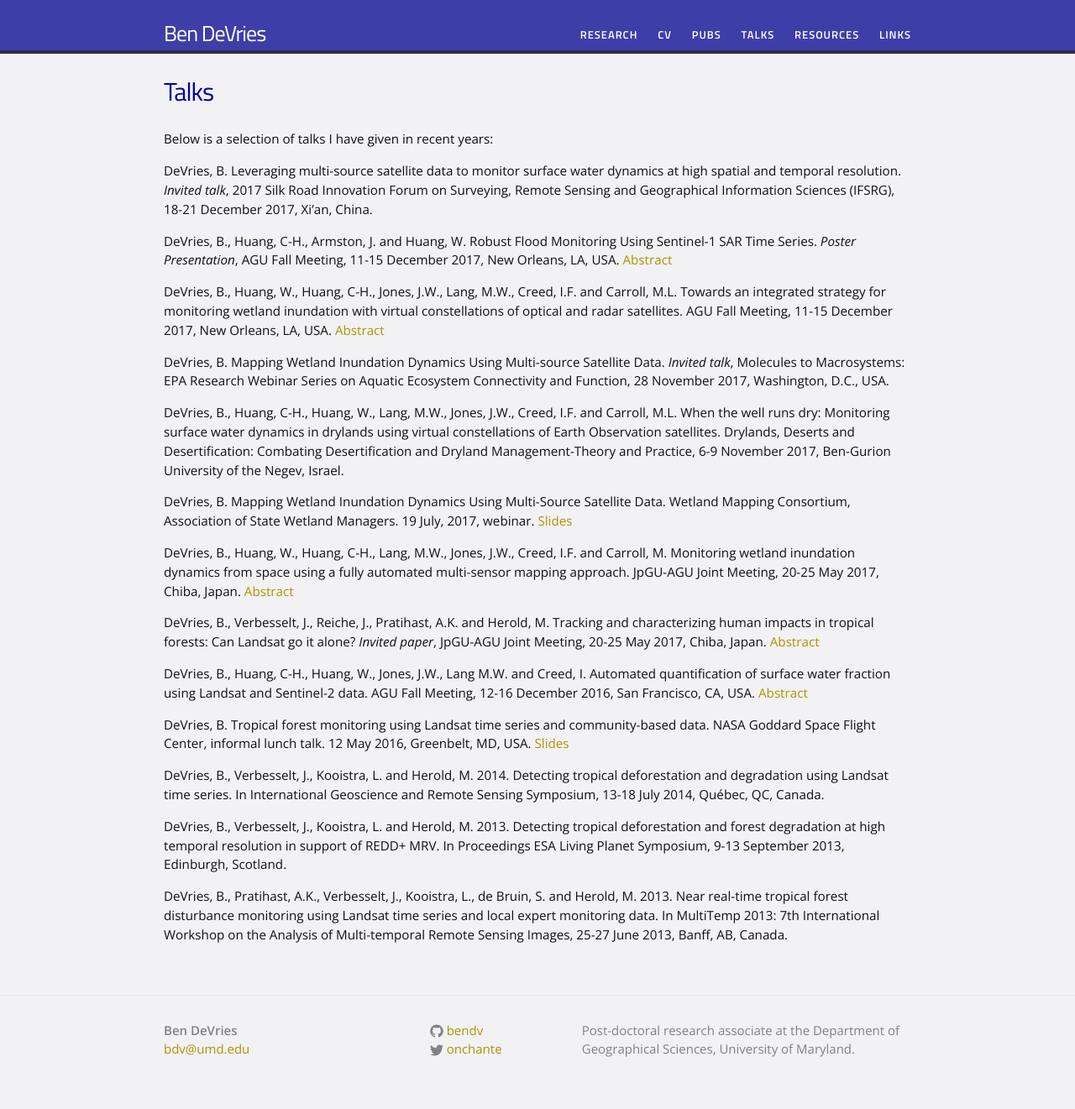
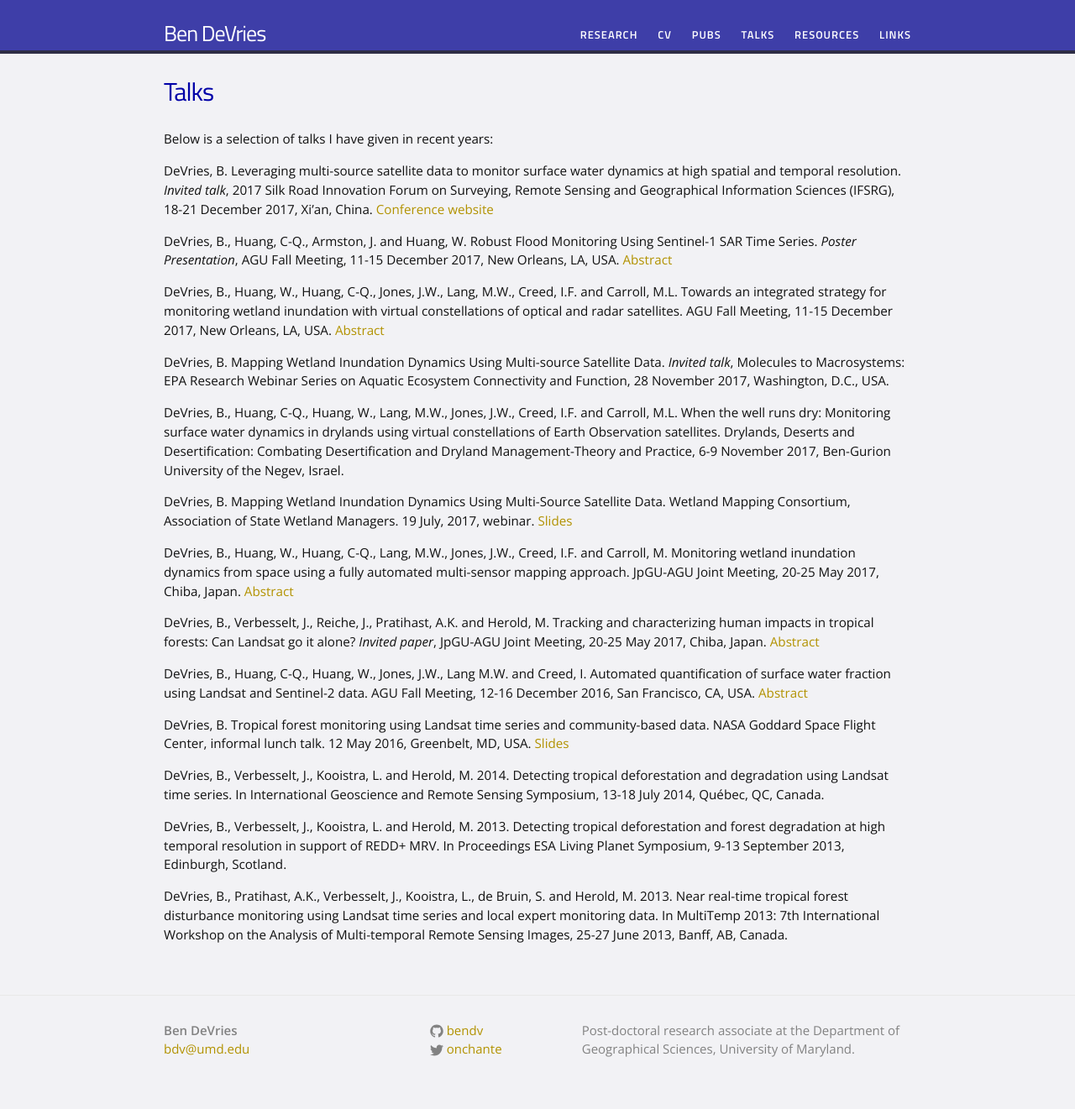
Before and after one commit to bendv/bendv.github.io, a Jekyll site: the page built from talks.md, in a window 1280 px wide. Shown: the whole page at 84% size. Built offline with Jekyll 4.4.1, drawn with Linux system fonts in a browser that asks for light colours.

Commit message:
small corrections

```diff
--- a/talks.md
+++ b/talks.md
@@ -6,23 +6,23 @@ permalink: /talks/
 
 Below is a selection of talks I have given in recent years:
 
-DeVries, B. Leveraging multi-source satellite data to monitor surface water dynamics at high spatial and temporal resolution. *Invited talk*, 2017 Silk Road Innovation Forum on Surveying, Remote Sensing and Geographical Information Sciences (IFSRG), 18-21 December 2017, Xi'an, China.
+DeVries, B. Leveraging multi-source satellite data to monitor surface water dynamics at high spatial and temporal resolution. *Invited talk*, 2017 Silk Road Innovation Forum on Surveying, Remote Sensing and Geographical Information Sciences (IFSRG), 18-21 December 2017, Xi'an, China. [Conference website](http://www.ifsrg.com.cn/)
 
-DeVries, B., Huang, C-H., Armston, J. and Huang, W. Robust Flood Monitoring Using Sentinel-1 SAR Time Series. *Poster Presentation*, AGU Fall Meeting, 11-15 December 2017, New Orleans, LA, USA. [Abstract](https://agu.confex.com/agu/fm17/meetingapp.cgi/Paper/331365)
+DeVries, B., Huang, C-Q., Armston, J. and Huang, W. Robust Flood Monitoring Using Sentinel-1 SAR Time Series. *Poster Presentation*, AGU Fall Meeting, 11-15 December 2017, New Orleans, LA, USA. [Abstract](https://agu.confex.com/agu/fm17/meetingapp.cgi/Paper/331365)
 
-DeVries, B., Huang, W., Huang, C-H., Jones, J.W., Lang, M.W., Creed, I.F. and Carroll, M.L. Towards an integrated strategy for monitoring wetland inundation with virtual constellations of optical and radar satellites. AGU Fall Meeting, 11-15 December 2017, New Orleans, LA, USA. [Abstract](https://agu.confex.com/agu/fm17/meetingapp.cgi/Paper/273070)
+DeVries, B., Huang, W., Huang, C-Q., Jones, J.W., Lang, M.W., Creed, I.F. and Carroll, M.L. Towards an integrated strategy for monitoring wetland inundation with virtual constellations of optical and radar satellites. AGU Fall Meeting, 11-15 December 2017, New Orleans, LA, USA. [Abstract](https://agu.confex.com/agu/fm17/meetingapp.cgi/Paper/273070)
 
 DeVries, B. Mapping Wetland Inundation Dynamics Using Multi-source Satellite Data. *Invited talk*, Molecules to Macrosystems: EPA Research Webinar Series on Aquatic Ecosystem Connectivity and Function, 28 November 2017, Washington, D.C., USA.
 
-DeVries, B., Huang, C-H., Huang, W., Lang, M.W., Jones, J.W., Creed, I.F. and Carroll, M.L. When the well runs dry: Monitoring surface water dynamics in drylands using virtual constellations of Earth Observation satellites. Drylands, Deserts and Desertification: Combating Desertification and Dryland Management-Theory and Practice, 6-9 November 2017, Ben-Gurion University of the Negev, Israel.
+DeVries, B., Huang, C-Q., Huang, W., Lang, M.W., Jones, J.W., Creed, I.F. and Carroll, M.L. When the well runs dry: Monitoring surface water dynamics in drylands using virtual constellations of Earth Observation satellites. Drylands, Deserts and Desertification: Combating Desertification and Dryland Management-Theory and Practice, 6-9 November 2017, Ben-Gurion University of the Negev, Israel.
 
 DeVries, B. Mapping Wetland Inundation Dynamics Using Multi-Source Satellite Data. Wetland Mapping Consortium, Association of State Wetland Managers. 19 July, 2017, webinar. [Slides](https://www.aswm.org/pdf_lib/mapping_webinar/mapping_wetland_inundation_dynamics_using_multi_source_satellite_data_devries_071917.pdf)
 
-DeVries, B., Huang, W., Huang, C-H., Lang, M.W., Jones, J.W., Creed, I.F. and Carroll, M. Monitoring wetland inundation dynamics from space using a fully automated multi-sensor mapping approach. JpGU-AGU Joint Meeting, 20-25 May 2017, Chiba, Japan. [Abstract](https://confit.atlas.jp/guide/event/jpguagu2017/subject/AHW34-14/tables?cryptoId=)
+DeVries, B., Huang, W., Huang, C-Q., Lang, M.W., Jones, J.W., Creed, I.F. and Carroll, M. Monitoring wetland inundation dynamics from space using a fully automated multi-sensor mapping approach. JpGU-AGU Joint Meeting, 20-25 May 2017, Chiba, Japan. [Abstract](https://confit.atlas.jp/guide/event/jpguagu2017/subject/AHW34-14/tables?cryptoId=)
 
 DeVries, B., Verbesselt, J., Reiche, J., Pratihast, A.K. and Herold, M. Tracking and characterizing human impacts in tropical forests: Can Landsat go it alone? *Invited paper*, JpGU-AGU Joint Meeting, 20-25 May 2017, Chiba, Japan. [Abstract](https://confit.atlas.jp/guide/event/jpguagu2017/subject/HGG01-04/tables?cryptoId=)
 
-DeVries, B., Huang, C-H., Huang, W., Jones, J.W., Lang M.W. and Creed, I. Automated quantification of surface water fraction using Landsat and Sentinel-2 data. AGU Fall Meeting, 12-16 December 2016, San Francisco, CA, USA. [Abstract](https://agu.confex.com/agu/fm16/meetingapp.cgi/Paper/136116)
+DeVries, B., Huang, C-Q., Huang, W., Jones, J.W., Lang M.W. and Creed, I. Automated quantification of surface water fraction using Landsat and Sentinel-2 data. AGU Fall Meeting, 12-16 December 2016, San Francisco, CA, USA. [Abstract](https://agu.confex.com/agu/fm16/meetingapp.cgi/Paper/136116)
 
 DeVries, B. Tropical forest monitoring using Landsat time series and community-based data. NASA Goddard Space Flight Center, informal lunch talk. 12 May 2016, Greenbelt, MD, USA. [Slides](http://bendevries.ca/nasa_goddard_sfc_talk/)
 
```
Also changed, not shown: publications.md (+1 -1 lines).
